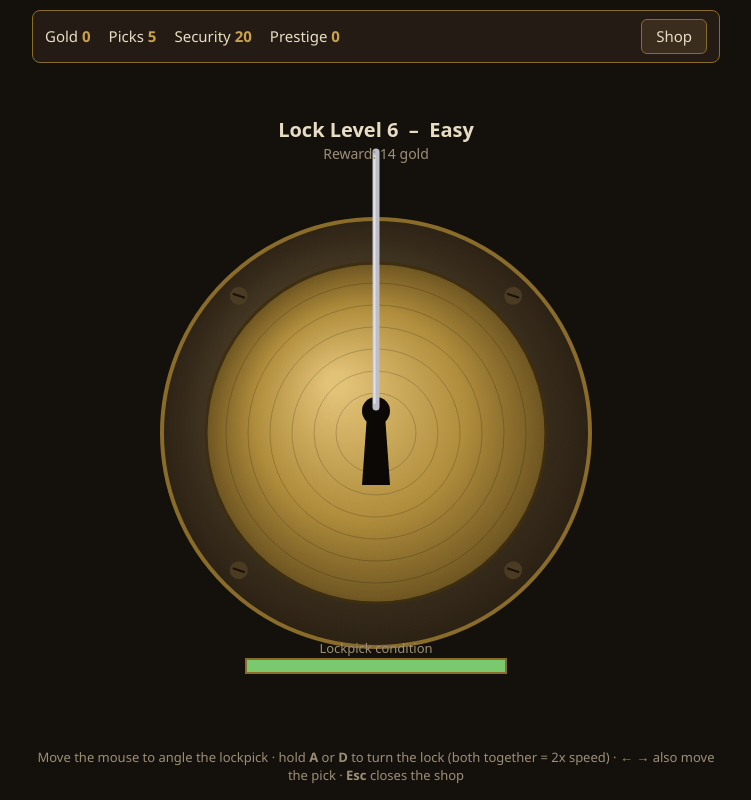
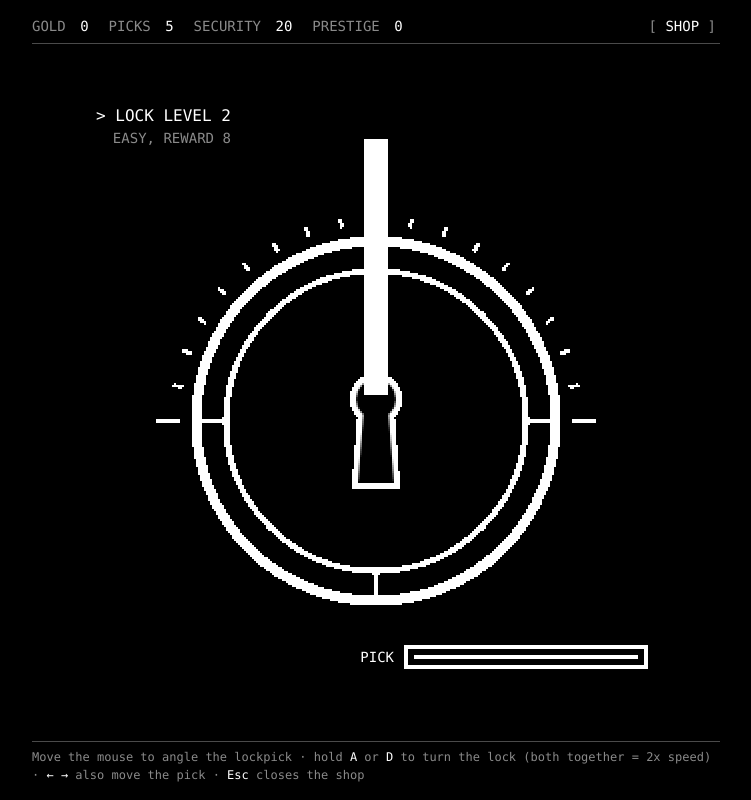
Before and after one commit to jcarberry/lockpick-pro, a plain HTML site: page index.html in a window 1280 px wide. Shown: the whole page, without its empty margins (264-1015 px from the left). Drawn offline with Linux system fonts and the light colour scheme.

Commit message:
Easier start with growing lock cap, 2x A+D turn, stark monochrome terminal visuals
Co-Authored-By: Claude Sonnet 5.5 <noreply@anthropic.com>

```diff
--- a/index.html
+++ b/index.html
@@ -5,31 +5,35 @@
 <meta name="viewport" content="width=device-width, initial-scale=1, user-scalable=no">
 <title>Lockpick Pro</title>
 <style>
-  :root { --bg:#14100c; --panel:#241c14; --brass:#c9a24b; --brass-d:#8a6c2a; --text:#e8dcc3; --dim:#9c8f78; --bad:#d9533f; --good:#7bc96f; }
-  * { box-sizing: border-box; }
-  html, body { margin:0; height:100%; background:var(--bg); color:var(--text);
-    font:15px/1.4 "Segoe UI", system-ui, sans-serif; user-select:none; -webkit-user-select:none; touch-action:none; }
+  :root { --fg:#fff; --dim:#8a8a8a; --line:#4a4a4a; }
+  * { box-sizing: border-box; border-radius:0; }
+  html, body { margin:0; height:100%; background:#000; color:var(--fg);
+    font:14px/1.5 ui-monospace, "Cascadia Mono", Consolas, "Courier New", monospace; user-select:none; -webkit-user-select:none; touch-action:none; }
   #app { max-width:720px; margin:0 auto; padding:10px 16px 16px; display:flex; flex-direction:column; min-height:100%; }
-  #hud { display:flex; flex-wrap:wrap; gap:6px 18px; align-items:center; padding:8px 12px; background:var(--panel);
-    border:1px solid var(--brass-d); border-radius:8px; }
-  #hud span b { color:var(--brass); font-weight:600; }
+  #hud { display:flex; flex-wrap:wrap; gap:2px 20px; align-items:center; padding:6px 0; border-bottom:1px solid var(--line);
+    text-transform:uppercase; color:var(--dim); }
+  #hud span b { color:var(--fg); font-weight:400; margin-left:6px; }
   #hud .grow { flex:1; }
-  button { font:inherit; color:var(--text); background:#3a2d1d; border:1px solid var(--brass-d); border-radius:6px;
-    padding:6px 14px; cursor:pointer; }
-  button:hover:not(:disabled) { background:#4d3b25; border-color:var(--brass); }
-  button:disabled { opacity:.4; cursor:default; }
-  button.primary { background:var(--brass-d); color:#fff; }
+  button { font:inherit; text-transform:uppercase; color:var(--fg); background:#000; border:0; padding:0 4px; cursor:pointer; }
+  button::before { content:"[ "; color:var(--dim); }
+  button::after { content:" ]"; color:var(--dim); }
+  button:hover:not(:disabled) { background:var(--fg); color:#000; }
+  button:hover:not(:disabled)::before, button:hover:not(:disabled)::after { color:#000; }
+  button:disabled { color:var(--line); cursor:default; }
+  button:disabled::before, button:disabled::after { color:var(--line); }
   #stage { position:relative; flex:1; display:flex; align-items:center; justify-content:center; min-height:0; }
   canvas { width:100%; max-width:600px; aspect-ratio:1; height:auto; display:block; touch-action:none; }
-  #turn { display:none; position:absolute; bottom:6px; right:6px; padding:14px 22px; font-size:17px; }
+  #turn { display:none; position:absolute; bottom:6px; right:6px; padding:12px 8px; }
   @media (pointer:coarse) { #turn { display:block; } }
-  #help { text-align:center; color:var(--dim); font-size:13px; margin-top:4px; }
-  #shop { position:fixed; inset:0; background:rgba(0,0,0,.7); display:none; align-items:center; justify-content:center; padding:16px; z-index:5; }
+  #help { color:var(--dim); font-size:12px; margin-top:4px; border-top:1px solid var(--line); padding-top:6px; }
+  #help b { color:var(--fg); font-weight:400; }
+  #shop { position:fixed; inset:0; background:#000; display:none; align-items:center; justify-content:center; padding:16px; z-index:5; }
   #shop.open { display:flex; }
-  #shopbox { background:var(--panel); border:2px solid var(--brass-d); border-radius:10px; padding:18px 20px; width:100%; max-width:420px; }
-  #shopbox h2 { margin:0 0 4px; color:var(--brass); }
-  .row { display:flex; align-items:center; justify-content:space-between; gap:10px; padding:10px 0; border-top:1px solid #3a2d1d; }
-  .row small { color:var(--dim); display:block; }
+  #shopbox { border:1px solid var(--fg); padding:16px 18px; width:100%; max-width:480px; }
+  #shopbox h2 { margin:0 0 6px; font-size:14px; font-weight:400; text-transform:uppercase; }
+  #shopbox h2::before { content:"> "; }
+  .row { display:flex; align-items:center; justify-content:space-between; gap:10px; padding:8px 0; border-top:1px solid var(--line); }
+  .row small { color:var(--dim); display:block; font-size:12px; }
   .btns { display:flex; gap:6px; flex-wrap:wrap; justify-content:flex-end; }
 </style>
 </head>
@@ -39,13 +43,14 @@
     <span>Gold <b id="hGold">0</b></span>
     <span>Picks <b id="hPicks">5</b></span>
     <span>Security <b id="hSec">20</b></span>
+    <span style="display:none">Max lock <b id="hCap">25</b></span>
     <span id="hPrestWrap">Prestige <b id="hPrest">0</b></span>
     <span class="grow"></span>
     <button id="shopBtn">Shop</button>
   </div>
   <div id="stage">
     <canvas id="cv" width="1200" height="1200"></canvas>
-    <button id="turn" class="primary">Turn</button>
+    <button id="turn">Turn</button>
   </div>
   <div id="help">Move the mouse to angle the lockpick &middot; hold <b>A</b> or <b>D</b> to turn the lock (both together = 2x speed) &middot; <b>&larr; &rarr;</b> also move the pick &middot; <b>Esc</b> closes the shop</div>
 </div>
@@ -57,7 +62,7 @@
     <div class="row"><div>Lockpick<small id="sPickInfo"></small></div><div class="btns"><button id="buyPick"></button><button id="buyPick5"></button></div></div>
     <div class="row"><div>Security skill<small id="sSecInfo"></small></div><div class="btns"><button id="buySec"></button><button id="buySec10"></button></div></div>
     <div class="row"><div>Prestige<small id="sPrestInfo"></small></div><div class="btns"><button id="prestige"></button></div></div>
-    <div style="text-align:right;margin-top:10px"><button id="closeShop" class="primary">Close</button></div>
+    <div style="text-align:right;margin-top:10px"><button id="closeShop">Close</button></div>
   </div>
 </div>
 
@@ -68,12 +73,13 @@
 const START_PICKS = 5, START_SEC = 20, MAX_SEC = 100;
 const PICK_COST = 30, PICK_HP = 100, JAM_DMG = 55;       // HP lost per second while jammed
 const TURN_SPEED = 100, RETURN_SPEED = 240;              // degrees per second
+const LEVEL_CAP_START = 25;
 const PRESTIGE_BONUS = 0.25;                              // +25% gold per prestige
 const secCost = s => Math.round(20 * Math.pow(1.045, s - START_SEC));  // cost to go from s to s+1
 const reward = lvl => Math.round((5 + lvl * 1.5) * (1 + PRESTIGE_BONUS * S.prestige));
 
 // ---------- state ----------
-const S = { gold:0, picks:START_PICKS, sec:START_SEC, prestige:0 };
+const S = { gold:0, picks:START_PICKS, sec:START_SEC, prestige:0, opened:0 };
 const SAVE_KEY = 'lockpickPro.v1';
 try { Object.assign(S, JSON.parse(localStorage.getItem(SAVE_KEY)) || {}); } catch (e) {}
 const save = () => { try { localStorage.setItem(SAVE_KEY, JSON.stringify(S)); } catch (e) {} };
@@ -92,8 +98,10 @@ function sweetWidth(level) {                  // full width of sweet spot in deg
   const diff = level - S.sec;
   return diff <= 0 ? Math.min(60, 24 - diff * 0.35) : Math.max(3, 24 - diff * (21 / 80));
 }
+// highest possible Lock Level: starts at 25, +3 per 2 locks opened, up to 100 (resets on prestige)
+const levelCap = () => Math.min(100, LEVEL_CAP_START + Math.floor(S.opened * 1.5));
 function newLock() {
-  const level = 1 + Math.floor(Math.random() * 100);
+  const level = 1 + Math.floor(Math.random() * levelCap());
   lock = { level, sweet: 8 + Math.random() * 164, width: sweetWidth(level) };
   theta = 0; jammed = false; mode = 'play';
 }
@@ -146,7 +154,7 @@ function update(dt) {
     theta += TURN_SPEED * power * dt;
     if (theta >= 90 && lim >= 90) {           // success
       theta = 90; mode = 'opening'; modeT = 0.8;
-      const g = reward(lock.level); S.gold += g;
+      const g = reward(lock.level); S.gold += g; S.opened++;
       floaters.push({ t:0, text:'+' + g + ' gold' }); save();
     } else if (theta >= lim) {
       theta = lim; jammed = true;
@@ -164,84 +172,105 @@ const cv = document.getElementById('cv'), ctx = cv.getContext('2d');
 const W = 600, CX = 300, CY = 330, R = 190, KH = 26;   // logical size, lock centre/radius, keyhole top offset
 const rad = d => d * Math.PI / 180;
 
-function draw() {
-  ctx.setTransform(cv.width / W, 0, 0, cv.height / W, 0, 0);
-  ctx.clearRect(0, 0, W, W);
+const FONT = 'ui-monospace, "Cascadia Mono", Consolas, "Courier New", monospace';
+// Shapes are drawn on a coarse 300x300 buffer, alpha-thresholded (no anti-aliasing) and scaled up
+// without smoothing, so every edge is a hard, chunky stair-step. Text is drawn crisp on top.
+const GS = 300;
+const gfx = document.createElement('canvas'); gfx.width = gfx.height = GS;
+const g = gfx.getContext('2d', { willReadFrequently: true });
 
-  let sx = 0, sy = 0;
-  if (jammed) { sx = (Math.random() - .5) * 6; sy = (Math.random() - .5) * 6; }
+function drawShapes(sx, sy) {
+  g.setTransform(GS / W, 0, 0, GS / W, 0, 0);
+  g.clearRect(0, 0, W, W);
 
-  // lock plate (static)
-  const plate = ctx.createRadialGradient(CX - 50, CY - 60, 20, CX, CY, R + 30);
-  plate.addColorStop(0, '#6b5a3c'); plate.addColorStop(1, '#2a2013');
-  ctx.fillStyle = plate; ctx.strokeStyle = '#8a6c2a'; ctx.lineWidth = 4;
-  ctx.beginPath(); ctx.arc(CX, CY, R + 24, 0, 7); ctx.fill(); ctx.stroke();
-  for (const a of [45, 135, 225, 315]) {            // screws
-    const x = CX + Math.cos(rad(a)) * (R + 4), y = CY + Math.sin(rad(a)) * (R + 4);
-    ctx.fillStyle = '#4a3b22'; ctx.beginPath(); ctx.arc(x, y, 9, 0, 7); ctx.fill();
-    ctx.strokeStyle = '#1a1209'; ctx.lineWidth = 2; ctx.beginPath();
-    ctx.moveTo(x - 6, y - 2); ctx.lineTo(x + 6, y + 2); ctx.stroke();
+  // range scale across the top half
+  g.strokeStyle = '#fff'; g.lineWidth = 4;
+  for (let a = 0; a <= 180; a += 10) {
+    const big = a % 90 === 0, r0 = R + 6, r1 = R + (big ? 30 : 16);
+    const dx = -Math.cos(rad(a)), dy = -Math.sin(rad(a));
+    g.beginPath(); g.moveTo(CX + dx * r0, CY + dy * r0); g.lineTo(CX + dx * r1, CY + dy * r1); g.stroke();
   }
 
-  // rotating cylinder + keyhole + pick
-  ctx.save();
-  ctx.translate(CX + sx, CY + sy); ctx.rotate(rad(theta));
-  const cyl = ctx.createRadialGradient(-40, -50, 10, 0, 0, R - 20);
-  cyl.addColorStop(0, '#e2c277'); cyl.addColorStop(.6, '#b08d3c'); cyl.addColorStop(1, '#6e5521');
-  ctx.fillStyle = cyl; ctx.strokeStyle = '#3d2e12'; ctx.lineWidth = 3;
-  ctx.beginPath(); ctx.arc(0, 0, R - 20, 0, 7); ctx.fill(); ctx.stroke();
-  ctx.strokeStyle = 'rgba(0,0,0,.18)'; ctx.lineWidth = 1;
-  for (let r = 40; r < R - 20; r += 22) { ctx.beginPath(); ctx.arc(0, 0, r, 0, 7); ctx.stroke(); }
+  // rotating cylinder
+  g.save();
+  g.translate(CX + sx, CY + sy); g.rotate(rad(theta));
+  g.strokeStyle = '#fff'; g.lineWidth = 10;
+  g.beginPath(); g.arc(0, 0, R - 10, 0, 7); g.stroke();
+  g.lineWidth = 6;
+  g.beginPath(); g.arc(0, 0, R - 40, 0, 7); g.stroke();
+  for (let a = 0; a < 360; a += 90) {
+    g.beginPath(); g.moveTo(Math.cos(rad(a)) * (R - 40), Math.sin(rad(a)) * (R - 40));
+    g.lineTo(Math.cos(rad(a)) * (R - 10), Math.sin(rad(a)) * (R - 10)); g.stroke();
+  }
   // keyhole
-  ctx.fillStyle = '#0c0805';
-  ctx.beginPath(); ctx.arc(0, -KH + 4, 14, 0, 7); ctx.fill();
-  ctx.beginPath(); ctx.moveTo(-9, -KH + 8); ctx.lineTo(9, -KH + 8); ctx.lineTo(14, 52); ctx.lineTo(-14, 52); ctx.closePath(); ctx.fill();
+  // one merged silhouette: stroke the whole shape wide, then fill it black so only a clean outer outline remains
+  const hole = () => {
+    g.beginPath(); g.arc(0, -KH + 4, 20, 0, 7);
+    g.moveTo(-12, -KH + 12); g.lineTo(-18, 62); g.lineTo(18, 62); g.lineTo(12, -KH + 12); g.closePath();
+  };
+  g.strokeStyle = '#fff'; g.lineWidth = 12; g.lineJoin = 'miter';
+  hole(); g.stroke();
+  g.fillStyle = '#000';
+  g.beginPath(); g.arc(0, -KH + 4, 20, 0, 7); g.fill();       // fill the two shapes separately so overlapping
+  g.beginPath(); g.moveTo(-12, -KH + 12); g.lineTo(-18, 62); g.lineTo(18, 62); g.lineTo(12, -KH + 12); g.closePath(); g.fill();  // windings can't cancel
+  g.restore();
 
-  ctx.restore();
-
-  // lockpick: its base follows the keyhole top as the lock turns, but its angle stays fixed on screen
+  // lockpick: base follows the keyhole top as the lock turns, angle stays fixed on screen
   if (S.picks > 0 || mode === 'broken') {
     const broken = mode === 'broken';
     const dmg = 1 - Math.max(0, hp) / PICK_HP;
-    ctx.save();
-    ctx.translate(CX + sx + KH * Math.sin(rad(theta)), CY + sy - KH * Math.cos(rad(theta)));
-    ctx.rotate(rad(phi - 90));
-    const len = 255;
-    ctx.lineCap = 'round';
-    if (broken) { ctx.translate((Math.random() - .5) * 6, 0); }
-    ctx.strokeStyle = `rgb(${190 + dmg * 50 | 0},${190 - dmg * 110 | 0},${200 - dmg * 140 | 0})`;
-    ctx.lineWidth = 7;
-    ctx.beginPath(); ctx.moveTo(0, 0); ctx.lineTo(0, -(broken ? len * .55 : len)); ctx.stroke();
-    ctx.strokeStyle = 'rgba(255,255,255,.55)'; ctx.lineWidth = 2;
-    ctx.beginPath(); ctx.moveTo(-1.5, -4); ctx.lineTo(-1.5, -(broken ? len * .55 : len) + 4); ctx.stroke();
-    ctx.restore();
+    g.save();
+    g.translate(CX + sx + KH * Math.sin(rad(theta)), CY + sy - KH * Math.cos(rad(theta)));
+    g.rotate(rad(phi - 90));
+    const len = broken ? 255 * .55 : 255;
+    if (broken) g.translate((Math.random() - .5) * 6, 0);
+    const v = Math.round(255 * (1 - dmg * .6));
+    g.fillStyle = `rgb(${v},${v},${v})`;
+    g.fillRect(-12, -len, 24, len);
+    g.restore();
   }
 
-  // pick HP bar
-  const bw = 260, bx = (W - bw) / 2, by = 556;
-  ctx.fillStyle = '#1b140c'; ctx.fillRect(bx, by, bw, 14);
-  const f = Math.max(0, hp) / PICK_HP;
-  ctx.fillStyle = f > .5 ? '#7bc96f' : f > .25 ? '#d6b13f' : '#d9533f';
-  ctx.fillRect(bx, by, bw * f, 14);
-  ctx.strokeStyle = '#8a6c2a'; ctx.lineWidth = 2; ctx.strokeRect(bx, by, bw, 14);
-  ctx.fillStyle = '#9c8f78'; ctx.font = '13px system-ui, sans-serif'; ctx.textAlign = 'center';
-  ctx.fillText('Lockpick condition', W / 2, by - 6);
+  // 1-bit edges
+  const im = g.getImageData(0, 0, GS, GS), d = im.data;
+  for (let i = 3; i < d.length; i += 4) d[i] = d[i] > 127 ? 255 : 0;
+  g.putImageData(im, 0, 0);
+}
 
-  // lock info
-  ctx.fillStyle = '#e8dcc3'; ctx.font = '600 20px system-ui, sans-serif';
-  ctx.fillText('Lock Level ' + lock.level + '  –  ' + difficulty(), W / 2, 34);
-  ctx.font = '14px system-ui, sans-serif'; ctx.fillStyle = '#9c8f78';
-  ctx.fillText('Reward: ' + reward(lock.level) + ' gold', W / 2, 56);
+function draw() {
+  let sx = 0, sy = 0;
+  if (jammed) { sx = (Math.random() - .5) * 8; sy = (Math.random() - .5) * 8; }
+  drawShapes(sx, sy);
 
-  // messages
-  let line = msgT > 0 ? msg : (S.picks <= 0 ? 'Out of lockpicks – visit the shop' : '');
+  ctx.setTransform(1, 0, 0, 1, 0, 0);
+  ctx.clearRect(0, 0, cv.width, cv.height);
+  ctx.imageSmoothingEnabled = false;
+  ctx.drawImage(gfx, 0, 0, cv.width, cv.height);
+  ctx.setTransform(cv.width / W, 0, 0, cv.height / W, 0, 0);
+
+  // text
+  ctx.textAlign = 'left'; ctx.fillStyle = '#fff'; ctx.font = '16px ' + FONT;
+  ctx.fillText('> LOCK LEVEL ' + lock.level, 20, 30);
+  ctx.fillStyle = '#8a8a8a'; ctx.font = '14px ' + FONT;
+  ctx.fillText('  ' + difficulty().toUpperCase() + ', REWARD ' + reward(lock.level), 20, 52);
+
+  // pick health: solid bar
+  const bw = 240, bx = 330, by = 556, bh = 20, f = Math.max(0, hp) / PICK_HP;
+  const blink = f < .3 && mode === 'play' && Math.sin(performance.now() / 80) > 0;
+  ctx.fillStyle = '#fff'; ctx.font = '14px ' + FONT; ctx.textAlign = 'right';
+  ctx.fillText('PICK', bx - 12, by + 15);
+  ctx.strokeStyle = '#fff'; ctx.lineWidth = 4; ctx.strokeRect(bx, by, bw, bh);
+  ctx.fillStyle = blink ? '#8a8a8a' : '#fff';
+  ctx.fillRect(bx + 8, by + 8, Math.round((bw - 16) * f), bh - 16);
+
+  const line = msgT > 0 ? msg : (S.picks <= 0 ? 'Out of lockpicks - visit the shop' : '');
   if (line) {
-    ctx.font = '600 22px system-ui, sans-serif'; ctx.fillStyle = '#d9533f';
-    ctx.fillText(line, W / 2, 96);
+    ctx.textAlign = 'left'; ctx.fillStyle = '#fff'; ctx.font = '16px ' + FONT;
+    ctx.fillText('! ' + line.toUpperCase(), 20, 80);
   }
+  ctx.textAlign = 'center';
   for (const fl of floaters) {
     ctx.globalAlpha = Math.max(0, 1 - fl.t / 1.4);
-    ctx.fillStyle = '#7bc96f'; ctx.font = '700 30px system-ui, sans-serif';
+    ctx.fillStyle = '#fff'; ctx.font = '24px ' + FONT;
     ctx.fillText(fl.text, CX, CY - 40 - fl.t * 60);
     ctx.globalAlpha = 1;
   }
@@ -252,7 +281,7 @@ const $ = id => document.getElementById(id);
 let prestigeArm = false;
 function refreshUI() {
   $('hGold').textContent = S.gold; $('hPicks').textContent = S.picks;
-  $('hSec').textContent = S.sec; $('hPrest').textContent = S.prestige;
+  $('hSec').textContent = S.sec; $('hPrest').textContent = S.prestige; $('hCap').textContent = levelCap();
   $('sGold').textContent = S.gold;
   $('sPickInfo').textContent = 'Owned: ' + S.picks + ' – each has ' + PICK_HP + ' HP';
   $('buyPick').textContent = '1 for ' + PICK_COST; $('buyPick').disabled = S.gold < PICK_COST;
@@ -265,7 +294,7 @@ function refreshUI() {
   $('buySec10').textContent = maxed ? '' : '+10 for ' + c10; $('buySec10').style.display = maxed ? 'none' : '';
   $('buySec10').disabled = maxed || S.gold < c10;
   $('sPrestInfo').textContent = 'Prestige ' + S.prestige + ' (+' + Math.round(PRESTIGE_BONUS * 100 * S.prestige) +
-    '% gold). At Security 100: reset Security to ' + START_SEC + ' and gold to 0, gain +' + Math.round(PRESTIGE_BONUS * 100) + '% gold.';
+    '% gold). At Security 100: reset Security to ' + START_SEC + ', gold to 0 and max lock level to ' + LEVEL_CAP_START + ', gain +' + Math.round(PRESTIGE_BONUS * 100) + '% gold.';
   $('prestige').disabled = S.sec < MAX_SEC;
   $('prestige').textContent = prestigeArm ? 'Confirm?' : 'Prestige';
 }
@@ -289,7 +318,7 @@ $('buySec10').onclick = () => buySec(10);
 $('prestige').onclick = () => {
   if (S.sec < MAX_SEC) return;
   if (!prestigeArm) { prestigeArm = true; refreshUI(); return; }
-  S.prestige++; S.sec = START_SEC; S.gold = 0; prestigeArm = false;
+  S.prestige++; S.sec = START_SEC; S.gold = 0; S.opened = 0; prestigeArm = false;
   lock.width = sweetWidth(lock.level); save(); refreshUI(); openShop(false);
   say('Prestige ' + S.prestige + '! Security reset.');
 };
@@ -324,7 +353,7 @@ tb.addEventListener('pointerdown', e => { keys.touch = true; tb.setPointerCaptur
 
 // ---------- loop ----------
 function fit() {
-  const s = Math.min(1200, Math.round(cv.clientWidth * (window.devicePixelRatio || 1)));
+  const s = Math.min(1200, Math.max(300, Math.round(cv.clientWidth * (window.devicePixelRatio || 1) / 300) * 300));  // multiple of the 300px shape buffer
   if (s > 0 && cv.width !== s) { cv.width = cv.height = s; }
 }
 window.addEventListener('resize', fit);
@@ -332,7 +361,7 @@ let last = performance.now();
 function frame(now) {
   const dt = Math.min(0.05, (now - last) / 1000); last = now;
   update(dt); draw();
-  if (!shopOpen) { $('hGold').textContent = S.gold; $('hPicks').textContent = S.picks; $('hSec').textContent = S.sec; $('hPrest').textContent = S.prestige; }
+  if (!shopOpen) { $('hGold').textContent = S.gold; $('hPicks').textContent = S.picks; $('hSec').textContent = S.sec; $('hPrest').textContent = S.prestige; $('hCap').textContent = levelCap(); }
   requestAnimationFrame(frame);
 }
 newLock(); ensurePick(); fit(); refreshUI();
```
